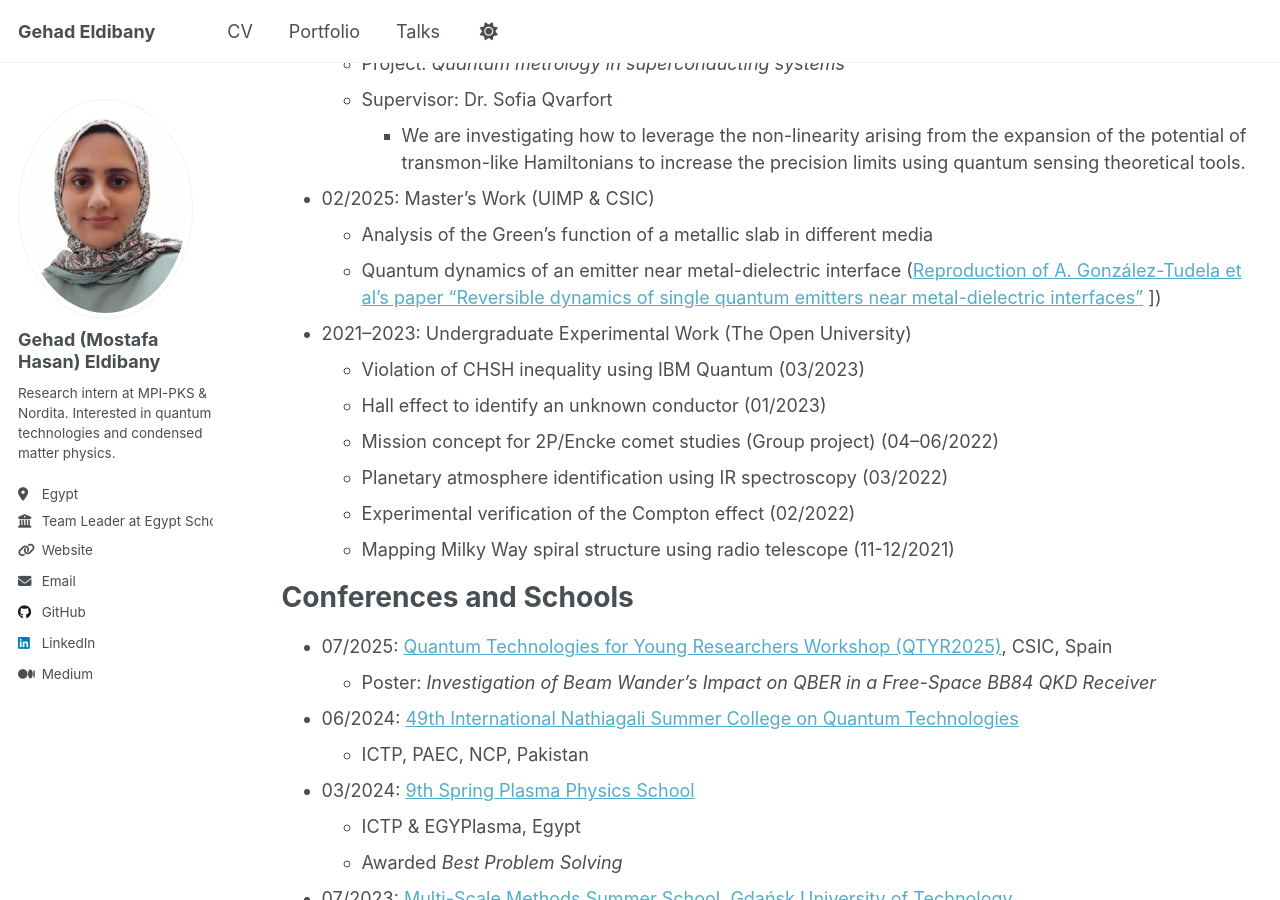
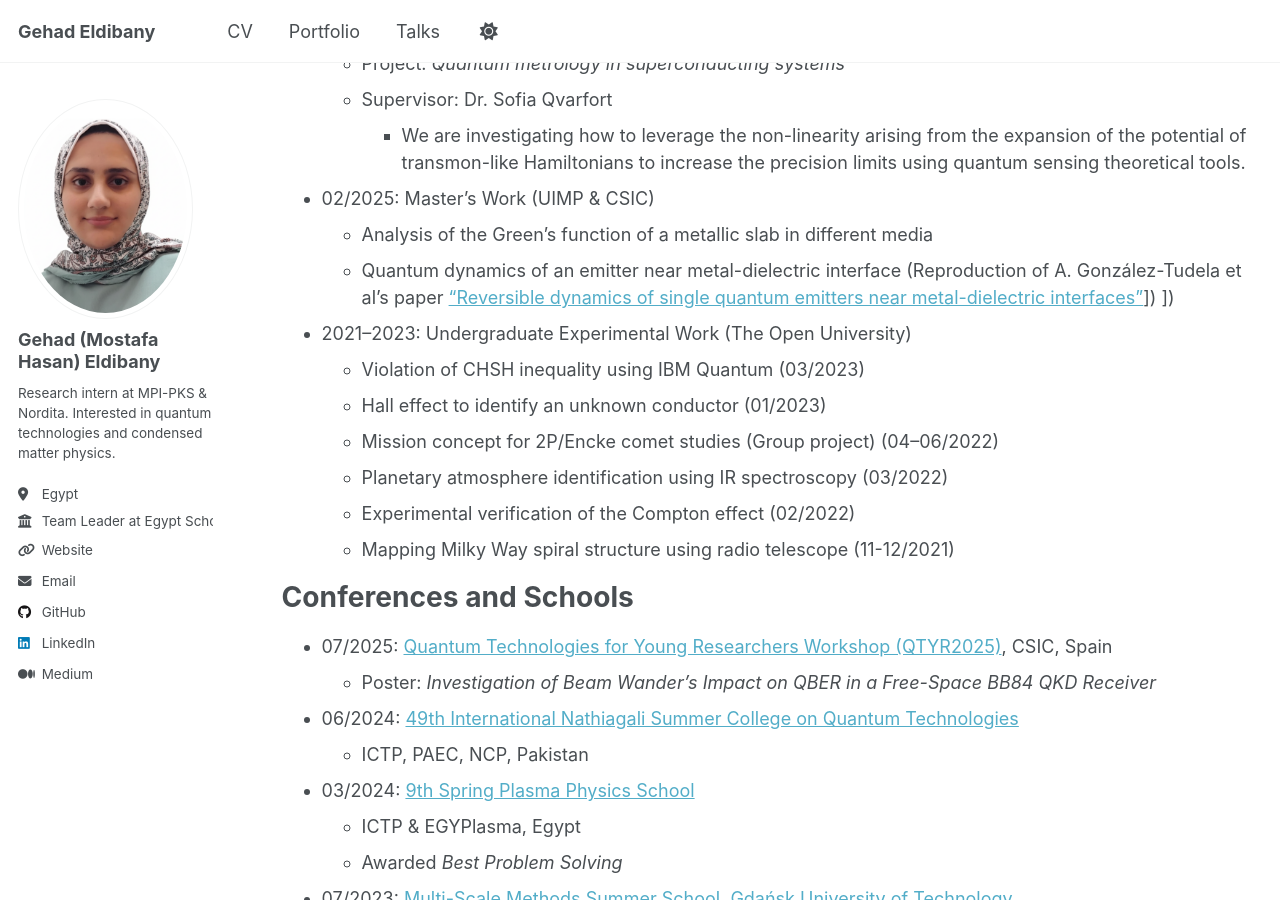
Before and after one commit to gehadibany/gehadibany.github.io, a Jekyll site: the page built from _pages/cv.md, in a window 1280 px wide and 900 px high, scrolled down 1062 px. Built offline with Jekyll 4.4.1, drawn with Linux system fonts in a browser that asks for light colours; a script that is not in the unit is left out.

```diff
--- a/_pages/cv.md
+++ b/_pages/cv.md
@@ -46,7 +46,7 @@ Research Experience
 
 * 02/2025: Master's Work (UIMP & CSIC)
   * Analysis of the Green’s function of a metallic slab in different media
-  * Quantum dynamics of an emitter near metal-dielectric interface ([Reproduction of A. González-Tudela et al's paper "Reversible dynamics of single quantum emitters near metal-dielectric interfaces"](https://journals.aps.org/prb/abstract/10.1103/PhysRevB.89.041402)
+  * Quantum dynamics of an emitter near metal-dielectric interface (Reproduction of A. González-Tudela et al's paper ["Reversible dynamics of single quantum emitters near metal-dielectric interfaces"](https://journals.aps.org/prb/abstract/10.1103/PhysRevB.89.041402)])
 ])
 
 * 2021–2023: Undergraduate Experimental Work (The Open University)
```
Also changed, not shown: _pages/portfolio.md (+1 -1 lines).
